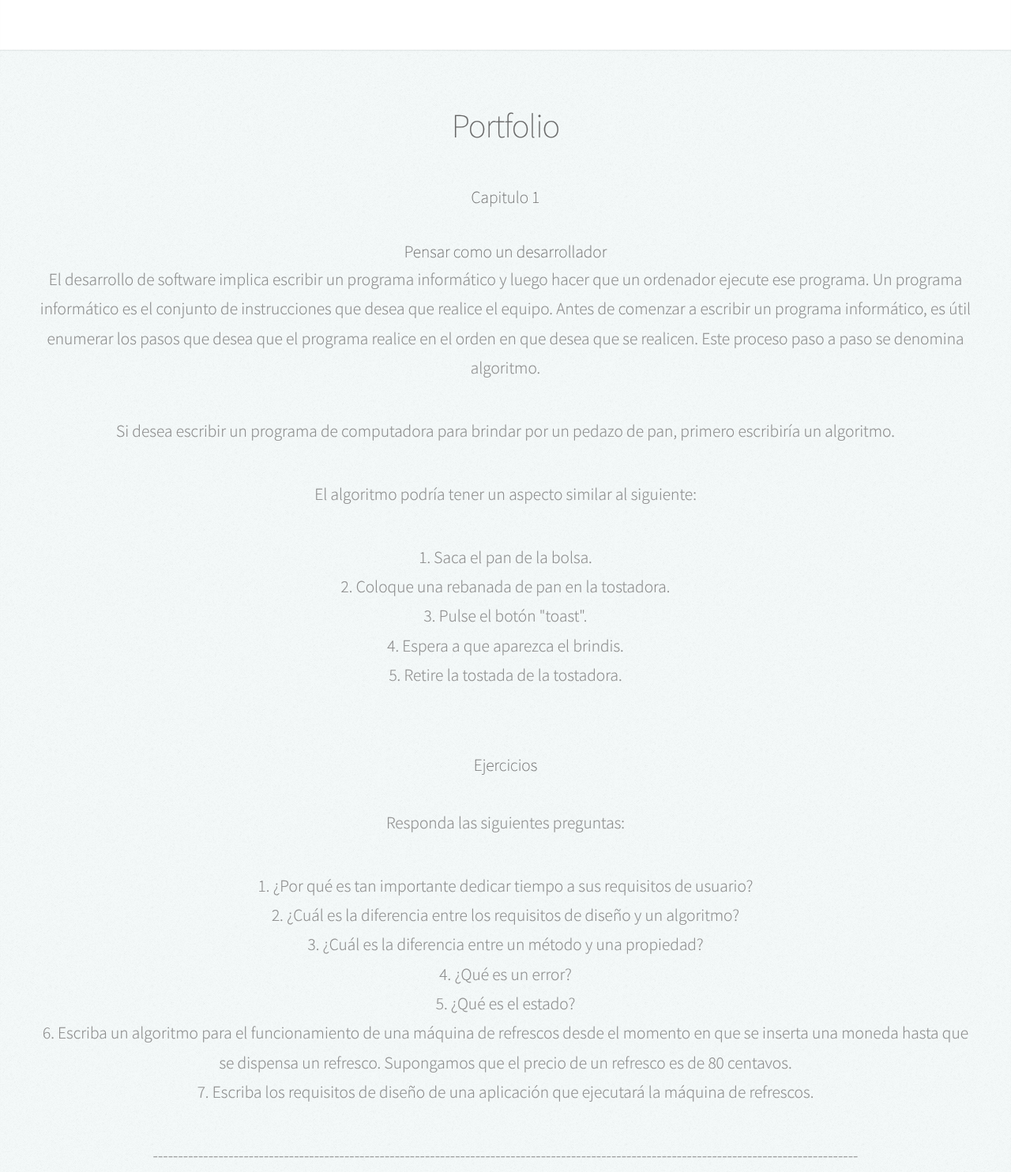
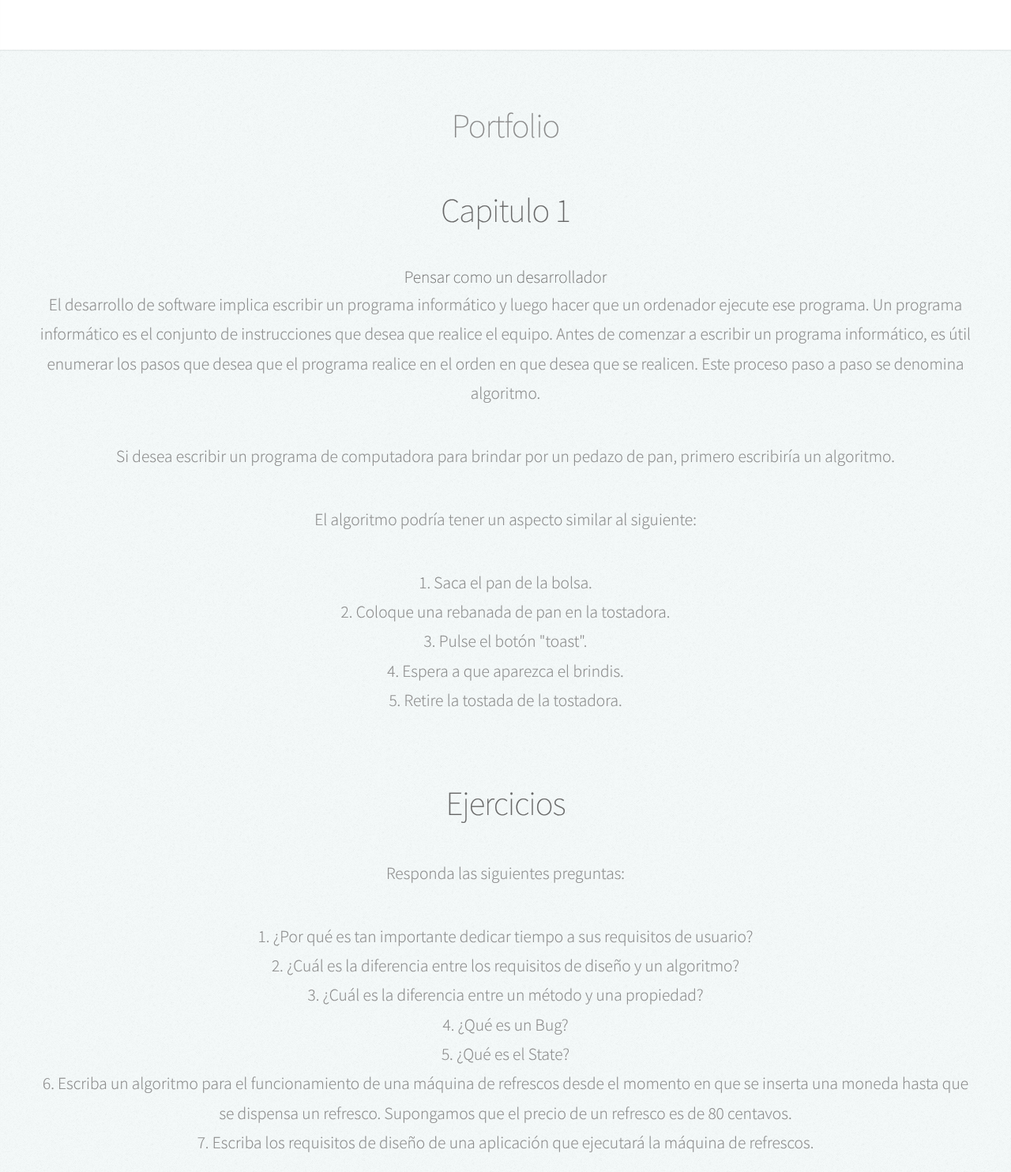
Before and after one commit to Felipe-Gonz/Felipe-Gonz.github.io, a plain HTML site: page index.html in a window 1280 px wide. Shown: the part 1060-2544 px from the top of the page at 79% size. Drawn offline with Linux system fonts and the light colour scheme.

Commit message:
modificando titulos

```diff
--- a/index.html
+++ b/index.html
@@ -71,9 +71,9 @@
   <section id="portfolio" class="two">
     <div class="container">
       <header>
-        <h2>Portfolio</h2>
+        <h2 class="alt">Portfolio</h2>
       </header>
-      <h1>Capitulo 1</h1>
+      <h2>Capitulo 1</h2>
       <br/>
       <h1>Pensar como un desarrollador</h1>
       <p>El desarrollo de software implica escribir un programa informático y luego hacer que un ordenador ejecute ese programa. Un programa informático es el conjunto de instrucciones que desea que realice el equipo. Antes de comenzar a escribir un programa informático, es útil enumerar los pasos que desea que el programa realice en el orden en que desea que se realicen. Este proceso paso a paso se denomina algoritmo.</p>
@@ -87,21 +87,21 @@
         <li>5.  Retire la tostada de la tostadora.</li>
       </ol>
       <br/>
-      <h1>Ejercicios</h1>
+      <h2>Ejercicios</h2>
       <br/>
       <p>Responda las siguientes preguntas:</p>
       <ol>
         <li>1.  ¿Por qué es tan importante dedicar tiempo a sus requisitos de usuario?</li>
         <li>2.  ¿Cuál es la diferencia entre los requisitos de diseño y un algoritmo?</li>
         <li>3.  ¿Cuál es la diferencia entre un método y una propiedad?</li>
-        <li>4.  ¿Qué es un error?</li>
-        <li>5.  ¿Qué es el estado?</li>
+        <li>4.  ¿Qué es un Bug?</li>
+        <li>5.  ¿Qué es el State?</li>
         <li>6.  Escriba un algoritmo para el funcionamiento de una máquina de refrescos desde el momento en que se inserta una moneda hasta que se dispensa un refresco. Supongamos que el precio de un refresco es de 80 centavos.</li>
         <li>7.  Escriba los requisitos de diseño de una aplicación que ejecutará la máquina de refrescos.</li>
       </ol>
       <p>--------------------------------------------------------------------------------------------------------------------------------------------</p>
       <br/>
-      <h1>Capitulo 2</h1>
+      <h2>Capitulo 2</h2>
       <br/>
       <h1>Touring Xcode</h1>
       <p>Xcode y Playgrounds hacen que escribir código Swift sea increíblemente simple y divertido. Escriba una línea de código y el resultado aparecerá de inmediato. Si su código se ejecuta por un período de tiempo, como un bucle o una rama, puede ver su progreso en el área de la línea de tiempo. Cuando haya completado su código en Playground, es fácil mover su código a un proyecto de Swift iOS. Con Xcode Playgrounds, puede hacer lo siguiente:</p>
@@ -110,11 +110,11 @@
         <li>• Crear nuevas pruebas, verificando que funcionan antes de promocionarlas en su conjunto de pruebas</li>
       </ol>
       <br/>
-      <h1>Ejercicios</h1>
+      <h2>Ejercicios</h2>
       <p>Amplíe su playground agregando una línea de código que imprima cualquier texto de su elección.</p>
       <p>--------------------------------------------------------------------------------------------------------------------------------------------</p>
       <br/>
-      <h1>Capitulo 3</h1>
+      <h2>Capitulo 3</h2>
       <br/>
       <h1>Sistemas de numeración utilizados en la programación</h1>
       <p>Las computadoras trabajan con información de manera diferente que los humanos. Esta sección cubre las diversas formas en que la información es almacenada, contada y manipulada por dispositivos como tu iPhone y iPad.</p>
@@ -135,7 +135,7 @@
       </ol>
       <p>La combinación de tipos de datos provocará advertencias del compilador o errores del compilador, y la aplicación no se ejecutará.</p>
       <br/>
-      <h1>Ejercicios</h1>
+      <h2>Ejercicios</h2>
       <ol>
         <li>1.  Escribir código dentro de un Swift playground que multiplica dos enteros y muestra el resultado.</li>
         <li>2.  Escribir código dentro de un Swift playground que cuadra un flotador. Muestre el flotador resultante.</li>
```
